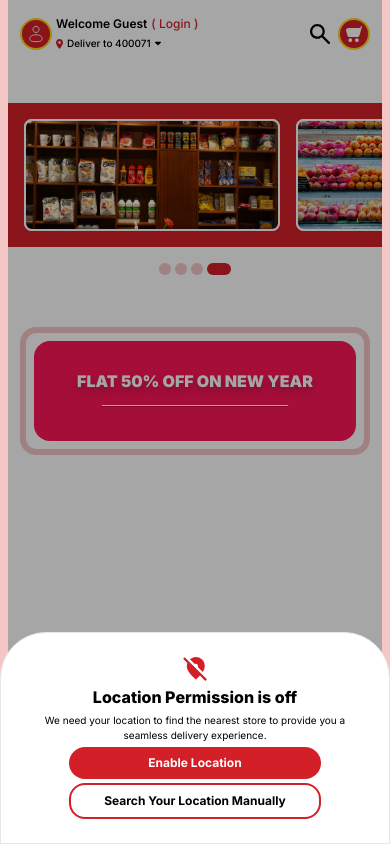
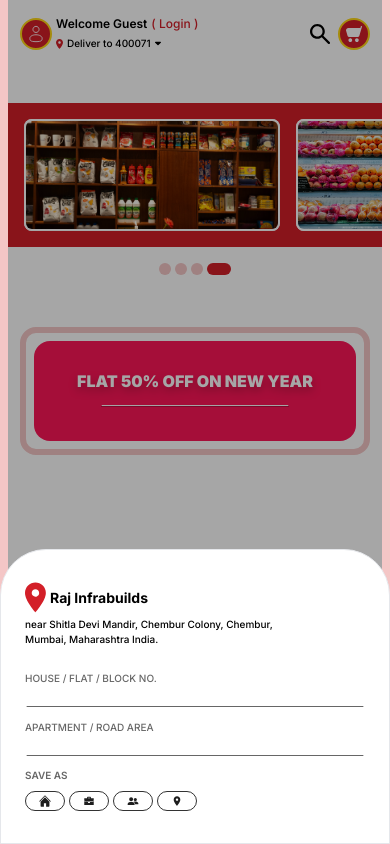
Before and after one commit to Himanshu90k/Online_Groceries_Website, a React (Vite) app: page / in a window 390 px wide. Built offline with nearby package versions, Linux system fonts and the light colour scheme.

Commit message:
make AddLocationPopup responsives

```diff
--- a/src/index.css
+++ b/src/index.css
@@ -8,9 +8,9 @@
 
 input:focus {
     outline: none;
+    background: none;
 }
 
 input {
     outline: none;
-    background-color: none;
 }
--- a/src/pages/home/AddLocationPopup.tsx
+++ b/src/pages/home/AddLocationPopup.tsx
@@ -4,15 +4,15 @@ const AddLocationPopup = () => {
     return (
         <div className="absolute w-full h-full flex justify-center">
             {/* background */}
-            <div className="z-10 relative w-full h-full bg-black opacity-35"></div>
+            <div className="z-10 w-full h-full bg-black opacity-35"></div>
 
             {/* popup */}
-            <div className="z-20 fixed bottom-0 w-278 h-140 items-center justify-start flex border rounded-t-5-xl bg-white">
-                <div className="w-fit h-fit pl-16 flex flex-col items-start gap-16">
+            <div className="z-20 fixed bottom-0 w-full pl-6 xl:w-278 h-fit py-8 xl:h-140 items-center justify-start flex border rounded-t-5-xl bg-white">
+                <div className="w-full h-fit flex flex-col items-start gap-6 md:gap-10 xl:gap-16">
                     {/* address */}
-                    <div className="flex flex-col items-start gap-4">
-                        <div className="flex gap-6 items-center">
-                            <svg xmlns="http://www.w3.org/2000/svg" width="47" height="67" viewBox="0 0 47 67" fill="none">
+                    <div className="flex flex-col items-start gap-1 md:gap-2 xl:gap-4">
+                        <div className="flex gap-1 md:gap-3 xl:gap-6 items-center">
+                            <svg xmlns="http://www.w3.org/2000/svg" className='w-21px h-31px md:w-8 md:h-8 xl:w-47px xl:h-67px' viewBox="0 0 47 67" fill="none">
                                 <path
                                     d="M23.3333 31.6667C21.1232 31.6667 19.0036 30.7887 17.4408 29.2259C15.878 27.6631 15 25.5435 15 23.3333C15 21.1232 15.878 19.0036 17.4408 17.4408C19.0036
                                     15.878 21.1232 15 23.3333 15C25.5435 15 27.6631 15.878 29.2259 17.4408C30.7887 19.0036 31.6667 21.1232 31.6667 23.3333C31.6667 24.4277 31.4511 25.5113 31.0323 26.5224C30.6135 27.5334
@@ -21,48 +21,48 @@ const AddLocationPopup = () => {
                                 />
                             </svg>
 
-                            <h2 className="font-inter font-bold text-4.5xl">Raj Infrabuilds</h2>
+                            <h2 className="font-inter font-bold text-sm md:text-2xl xl:text-4.5xl">Raj Infrabuilds</h2>
                         </div>
 
-                        <p className="font-inter text-xl font-medium">near Shitla Devi Mandir, Chembur Colony, Chembur,<br />Mumbai, Maharashtra India.</p>
+                        <p className="font-inter text-xxs md:text-sm xl:text-xl font-medium">near Shitla Devi Mandir, Chembur Colony, Chembur,<br />Mumbai, Maharashtra India.</p>
                     </div>
 
                     {/* set and save address */}
-                    <form className='flex flex-col items-start gap-9'>
-                        <div className='flex flex-col items-start'> {/* house/flat/block no */}
-                            <label htmlFor="houseNo" className="text-extraLightBlack font-inter text-xl font-medium">HOUSE / FLAT / BLOCK NO.</label>
+                    <form className='flex flex-col w-full xl:w-fit pr-6 md:pr-40 xl:pr-0 items-start gap-3 md:gap-5 xl:gap-9'>
+                        <div className='flex w-full flex-col items-start'> {/* house/flat/block no */}
+                            <label htmlFor="houseNo" className="text-extraLightBlack font-inter text-xxs md:text-sm xl:text-xl font-medium">HOUSE / FLAT / BLOCK NO.</label>
                             <input
                                 type="text"
                                 name="houseNo"
                                 title='houseNo'
-                                className="w-full h-8 font-inter text-xl pt-4 font-medium align-text-bottom"
+                                className="w-full h-fit xl:h-8 font-inter text-xs md:text-base xl:text-xl pt-1 xl:pt-4 font-medium align-text-bottom"
                             />
 
-                            <svg xmlns="http://www.w3.org/2000/svg" width="1004" height="4" viewBox="0 0 1004 4" fill="none">
-                                <path d="M2 1.66663H1002" stroke="black" strokeOpacity="0.6" strokeWidth="3" strokeLinecap="round" />
+                            <svg xmlns="http://www.w3.org/2000/svg" className='w-full xl:h-1 stroke-3' viewBox="0 0 1004 4" fill="none">
+                                <path d="M2 1.66663H1002" stroke="black" strokeOpacity="0.6" strokeLinecap="round" />
                             </svg>
                         </div>
 
-                        <div> {/* Apartment/Road Area */}
-                            <label htmlFor="roadArea" className="text-extraLightBlack font-inter text-xl font-medium">APARTMENT / ROAD AREA</label>
+                        <div className='flex w-full flex-col items-start'> {/* Apartment/Road Area */}
+                            <label htmlFor="roadArea" className="text-extraLightBlack font-inter text-xxs md:text-sm xl:text-xl font-medium">APARTMENT / ROAD AREA</label>
                             <input
                                 type="roadArea"
                                 name="roadArea"
                                 title='roadArea'
-                                className="w-full h-8 font-inter text-xl pt-4 font-medium align-text-bottom"
+                                className="w-full h-fit xl:h-8 font-inter text-xs md:text-base xl:text-xl pt-1 xl:pt-4 font-medium align-text-bottom"
                             />
 
-                            <svg xmlns="http://www.w3.org/2000/svg" width="1004" height="4" viewBox="0 0 1004 4" fill="none">
-                                <path d="M2 1.66663H1002" stroke="black" strokeOpacity="0.6" strokeWidth="3" strokeLinecap="round" />
+                            <svg xmlns="http://www.w3.org/2000/svg" className='w-full xl:h-1 stroke-3' viewBox="0 0 1004 4" fill="none">
+                                <path d="M2 1.66663H1002" stroke="black" strokeOpacity="0.6" strokeLinecap="round" />
                             </svg>
                         </div>
 
-                        <div className='flex flex-col items-start gap-4'> {/* save options */}
-                            <p className="text-extraLightBlack font-inter text-xl font-medium">SAVE AS</p>
-                            <div className='flex gap-3'>
+                        <div className='flex flex-col items-start gap-2 xl:gap-4'> {/* save options */}
+                            <p className="text-extraLightBlack font-inter text-xxs md:text-sm xl:text-xl font-semibold">SAVE AS</p>
+                            <div className='flex gap-1 xl:gap-3'>
                                 {/* house option */}
-                                <button type='submit' title='save-as-home' className='w-15 h-7 border-2 border-solid border-lightBlack rounded-4-xl flex justify-center items-center'>
-                                    <svg xmlns="http://www.w3.org/2000/svg" width="18" height="19" viewBox="0 0 18 19" fill="none">
+                                <button type='submit' title='save-as-home' className='w-10 md:w-11 lg:w-15 h-5 md:h-6 lg:h-7 border md:border-2 border-solid border-lightBlack rounded-4-xl flex justify-center items-center'>
+                                    <svg xmlns="http://www.w3.org/2000/svg" className='w-3 md:w-4 xl:w-5 h-3 md:h-4 xl:h-5' viewBox="0 0 18 19" fill="none">
                                         <path
                                             d="M17.4387 10.6666C17.3645 10.6671 17.291 10.6522 17.2223 10.6229C17.1537 10.5936 17.0912 10.5505 17.0385 10.4959L8.98439 2.07962L0.930233 10.4959C0.822412
                                             10.5924 0.683718 10.6427 0.541868 10.637C0.400018 10.6313 0.265459 10.5699 0.165081 10.4651C0.0647034 10.3603 0.00589939 10.2197 0.000420339 10.0716C-0.00505871 9.9235
@@ -77,8 +77,8 @@ const AddLocationPopup = () => {
                                 </button>
 
                                 {/* office option */}
-                                <button type='submit' title='save-as-office' className='w-15 h-7 border-2 border-solid border-lightBlack rounded-4-xl flex justify-center items-center'>
-                                    <svg xmlns="http://www.w3.org/2000/svg" width="18" height="19" viewBox="0 0 18 19" fill="none">
+                                <button type='submit' title='save-as-office' className='w-10 md:w-11 lg:w-15 h-5 md:h-6 lg:h-7 border md:border-2 border-solid border-lightBlack rounded-4-xl flex justify-center items-center'>
+                                    <svg xmlns="http://www.w3.org/2000/svg" className='w-3 md:w-4 xl:w-5 h-3 md:h-4 xl:h-5' viewBox="0 0 18 19" fill="none">
                                         <path
                                             fillRule="evenodd"
                                             clipRule="evenodd"
@@ -90,8 +90,8 @@ const AddLocationPopup = () => {
                                 </button>
 
                                 {/* friends option */}
-                                <button type='submit' title='save-as-friends' className='w-15 h-7 border-2 border-solid border-lightBlack rounded-4-xl flex justify-center items-center'>
-                                    <svg xmlns="http://www.w3.org/2000/svg" width="18" height="19" viewBox="0 0 18 19" fill="none">
+                                <button type='submit' title='save-as-friends' className='w-10 md:w-11 lg:w-15 h-5 md:h-6 lg:h-7 border md:border-2 border-solid border-lightBlack rounded-4-xl flex justify-center items-center'>
+                                    <svg xmlns="http://www.w3.org/2000/svg" className='w-3 md:w-4 xl:w-5 h-3 md:h-4 xl:h-5' viewBox="0 0 18 19" fill="none">
                                         <path d="M12.6562 9.66663C11.2583 9.66663 10.125 8.53335 10.125 7.13538C10.125 5.73741 11.2583 4.60413 12.6562 4.60413C14.0542 4.60413 15.1875 5.73741 15.1875 7.13538C15.1875 8.53335 14.0542 9.66663 12.6562 9.66663Z" fill="#1E1E1E" />
                                         <path d="M9.77344 11.0729C10.7634 10.5701 11.8561 10.3698 12.6562 10.3698C14.2235 10.3698 17.4375 11.3309 17.4375 13.2526V14.7291H12.1641V14.1642C12.1641 13.4962 11.8828 12.8265 11.3906 12.2682C10.9979 11.8224 10.4481 11.4086 9.77344 11.0729Z" fill="#1E1E1E" />
                                         <path d="M6.04688 10.7916C7.87746 10.7916 11.5312 11.9223 11.5312 14.1666V15.8541H0.5625V14.1666C0.5625 11.9223 4.21629 10.7916 6.04688 10.7916Z" fill="#1E1E1E" />
@@ -100,8 +100,8 @@ const AddLocationPopup = () => {
                                 </button>
 
                                 {/* location option */}
-                                <button type='submit' title='save-as-location' className='w-15 h-7 border-2 border-solid border-lightBlack rounded-4-xl flex justify-center items-center'>
-                                    <svg xmlns="http://www.w3.org/2000/svg" width="18" height="19" viewBox="0 0 18 19" fill="none">
+                                <button type='submit' title='save-as-location' className='w-10 md:w-11 lg:w-15 h-5 md:h-6 lg:h-7 border md:border-2 border-solid border-lightBlack rounded-4-xl flex justify-center items-center'>
+                                    <svg xmlns="http://www.w3.org/2000/svg" className='w-3 md:w-4 xl:w-5 h-3 md:h-4 xl:h-5' viewBox="0 0 18 19" fill="none">
                                         <path
                                             d="M9 9.29163C8.50272 9.29163 8.02581 9.09408 7.67417 8.74245C7.32254 8.39082 7.125 7.91391 7.125 7.41663C7.125 6.91934 7.32254 6.44243 7.67417 6.0908C8.02581 5.73917 8.50272
                                             5.54163 9 5.54163C9.49728 5.54163 9.97419 5.73917 10.3258 6.0908C10.6775 6.44243 10.875 6.91934 10.875 7.41663C10.875 7.66285 10.8265 7.90667 10.7323 8.13416C10.638 8.36164 10.4999 8.56834
--- a/src/pages/home/HomePage.tsx
+++ b/src/pages/home/HomePage.tsx
@@ -1,15 +1,15 @@
 import Navbar from "./Navbar";
 import Products from "./Products";
-import LocationPopup from "./LocationPopup";
-// import AddLocationPopup from "./AddLocationPopup";
+// import LocationPopup from "./LocationPopup";
+import AddLocationPopup from "./AddLocationPopup";
 
 const HomePage = () => {
     return (
         <div className="relative min-w-78 max-w-300 h-screen md:h-fit 2xl:h-screen mx-2 md:mx-4 lg:mx-9 xl:mx-auto bg-white flex flex-col items-center justify-start">
             <Navbar />
             <Products />
-            <LocationPopup />
-            {/* <AddLocationPopup /> */}
+            {/* <LocationPopup /> */}
+            <AddLocationPopup />
         </div>
     );
 };
--- a/tailwind.config.js
+++ b/tailwind.config.js
@@ -28,7 +28,9 @@ export default {
         '7px': '7px',
         2.5: '0.625rem',
         3.5: '14px',
+        '21px': '21px',
         6.5: '26px',
+        '47px': '47px',
         15: '3.75rem',
         29: '7.5rem',
         78: '18.75rem',
@@ -53,7 +55,9 @@ export default {
       height: {
         '5px': '5px',
         '6px': '6px',
+        '31px': '31px',
         6.5: '26px',
+        '67px': '67px',
         7: '1.875rem',
         4.5: '18px',
         9.5: '38px',
```
